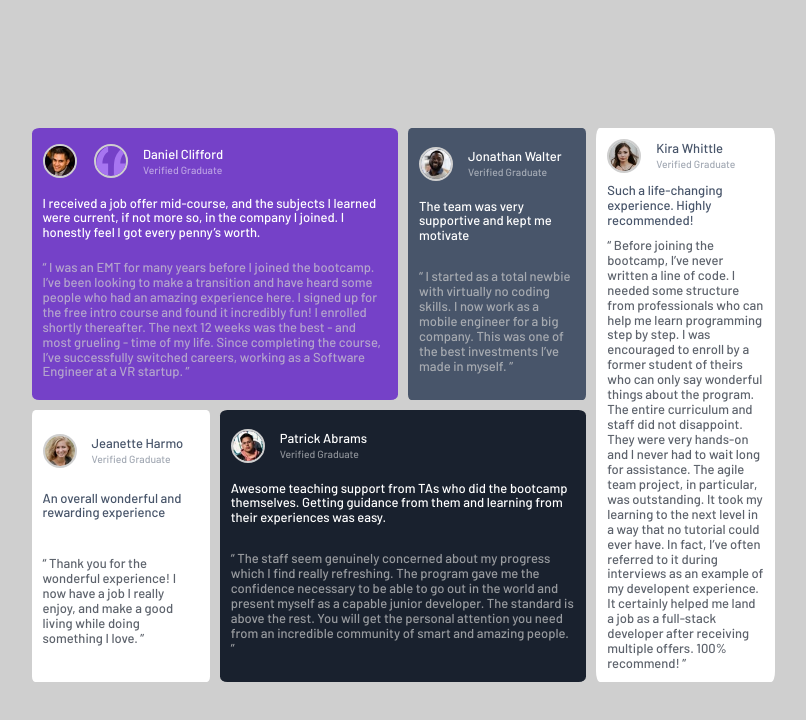
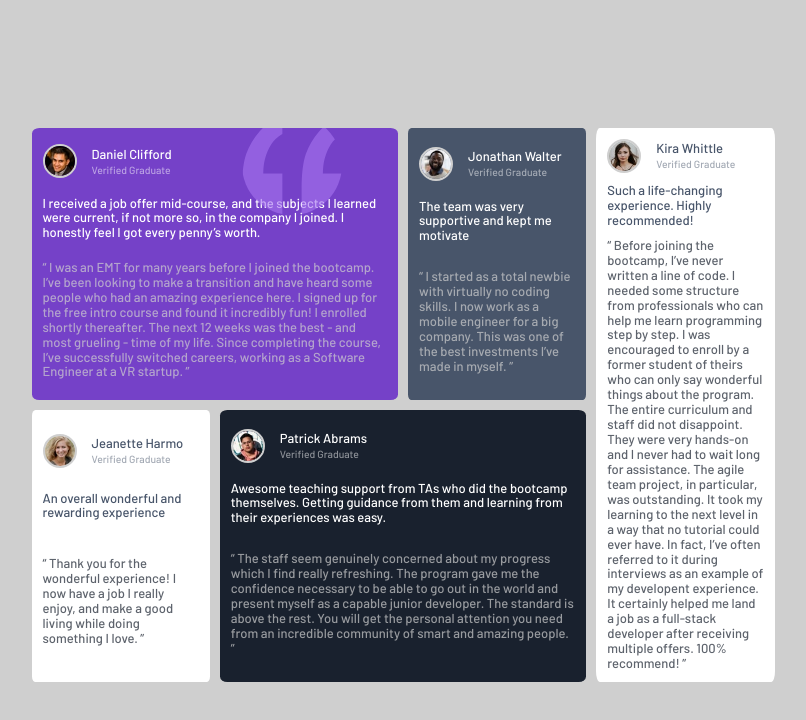
Before and after one commit to dadi-frontEnd/testimonial-grid-section-main, a plain HTML site: page index.html in a window 1280 px wide. Shown: the whole page, without its empty margins (237-1043 px from the left). Drawn offline with Linux system fonts and the light colour scheme.

Commit message:
Add files via upload

```diff
--- a/css/master.css
+++ b/css/master.css
@@ -41,11 +41,29 @@ body {
     gap: 10px;
     border-radius: 2%;
     padding: 11px;
+    overflow: hidden;
 }
 
 .card .image {
     display: flex;
     align-items: center;
+}
+
+.card.dani .image {
+
+    position: relative;
+}
+
+.card.dani .quote {
+    position: absolute;
+    z-index: 10;
+    left: 58%;
+    top: -24px;
+    z-index: 10;
+    border: none;
+    height: 100px;
+    width: 100px;
+    opacity: 0.6;
 
 }
 
```
